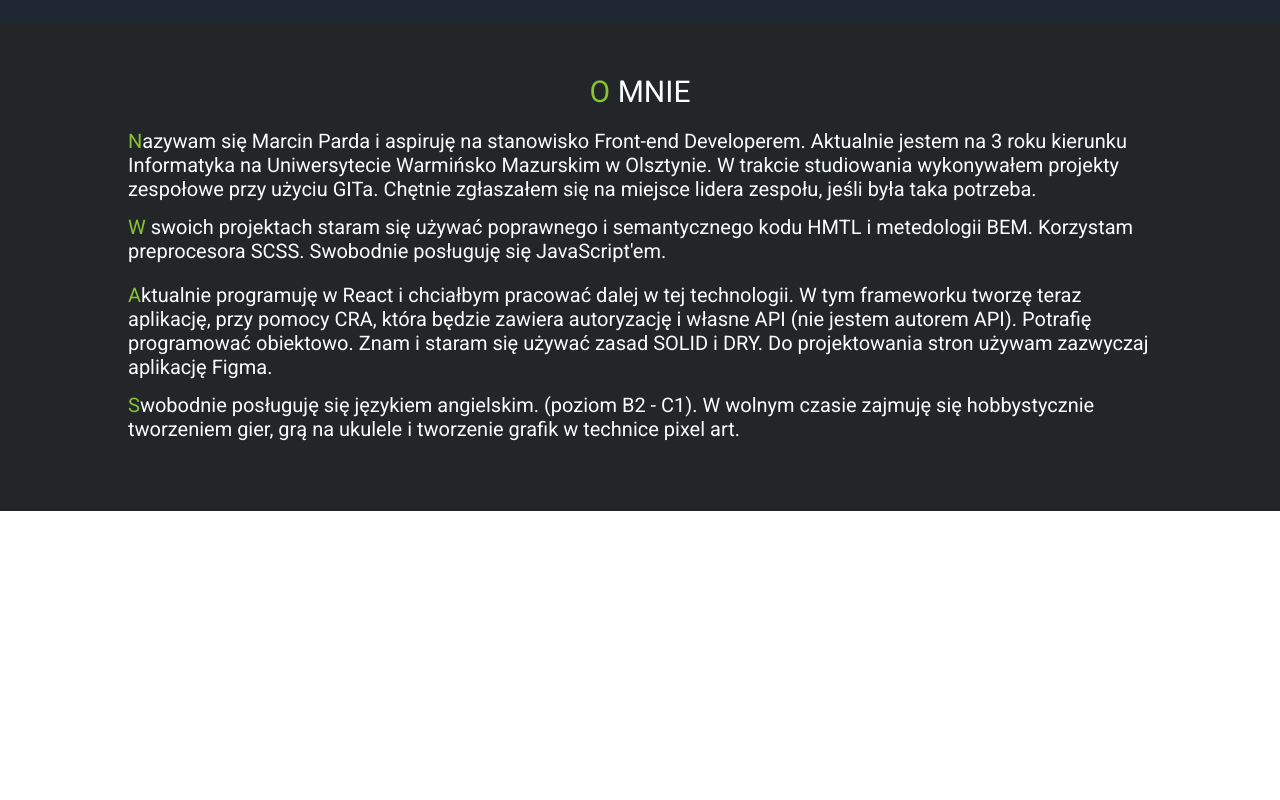
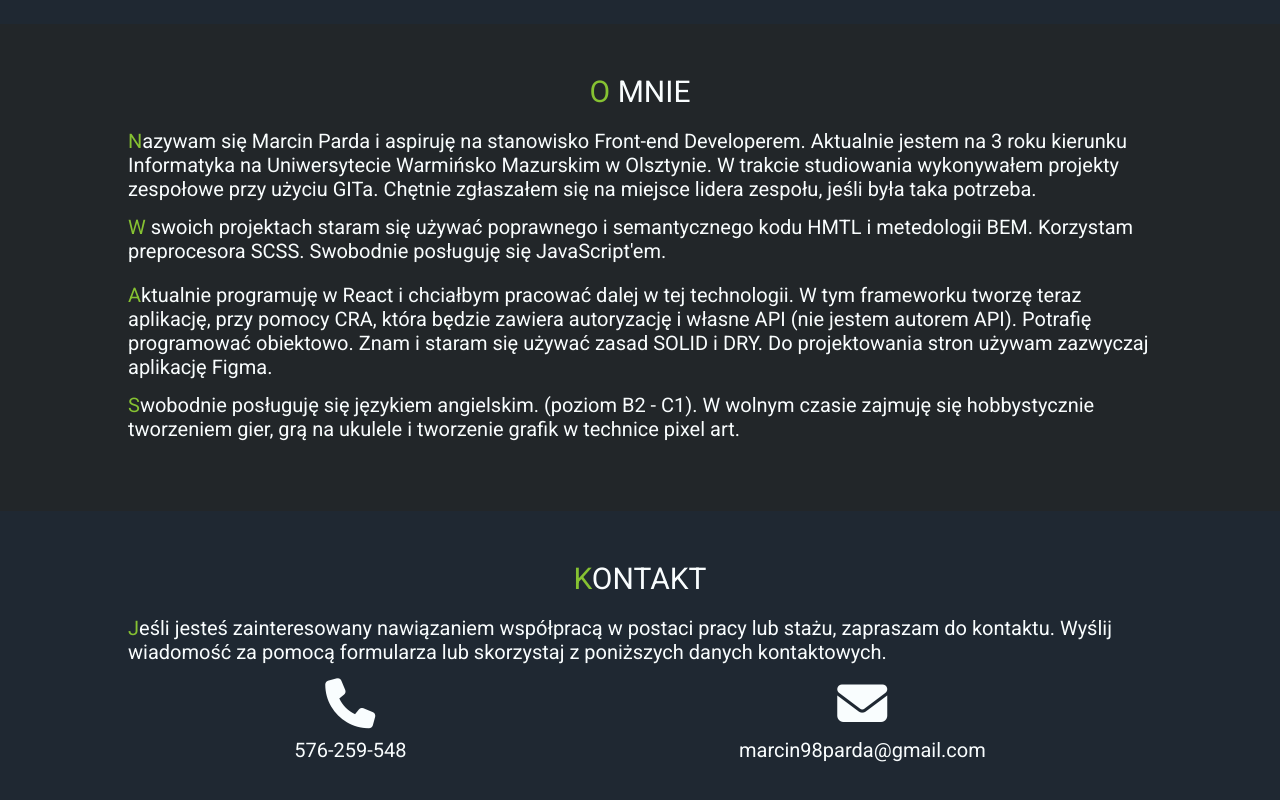
Before and after one commit to MarcinParda/portfolio, a React (Create React App) app: page / in a window 1280 px wide. Shown: the part 6538-7338 px from the top of the page. Before the commit the page ends 7049 px from the top, so only its background shows below. Built offline with nearby package versions, Linux system fonts and the light colour scheme.

Commit message:
add section contact

```diff
--- a/src/App.js
+++ b/src/App.js
@@ -4,6 +4,7 @@ import Technology from "./components/js/Technology";
 import Navigation from "./components/js/Navigation";
 import Projects from "./components/js/Projects";
 import AboutMe from "./components/js/AboutMe";
+import Contact from "./components/js/Contact";
 
 function App() {
   return (
@@ -12,6 +13,7 @@ function App() {
       <Technology/>
       <Projects/>
       <AboutMe/>
+      <Contact/>
     </div>
   );
 }
--- /dev/null
+++ b/src/components/js/Contact.js
@@ -0,0 +1,27 @@
+import React from 'react'
+import "./../sass/contact.scss";
+
+const Contact = () => {
+    return (
+        <section className="contact">
+            <div className="container">
+                <header><p className="p--h1 p--uppercase"><span className="span--green span--h1">K</span>ontakt</p></header>
+                <article>
+                    <p><span className="span--green">J</span>eśli jesteś zainteresowany nawiązaniem współpracą w postaci pracy lub stażu, zapraszam do kontaktu. Wyślij wiadomość za pomocą formularza lub skorzystaj z poniższych danych kontaktowych.</p>
+                    <div className="icons">
+                        <div className="icon">
+                            <i className="fa fa-phone"></i>
+                            <p>576-259-548</p>
+                        </div>
+                        <div className="icon">
+                            <i className="fa fa-envelope"></i>
+                            <p>marcin98parda@gmail.com</p>
+                        </div>
+                    </div>
+                </article>
+            </div>
+        </section>
+    )
+}
+
+export default Contact;
--- /dev/null
+++ b/src/components/sass/contact.scss
@@ -0,0 +1,30 @@
+@import "variables";
+
+section.contact{
+    padding: 50px 0 10px 0;
+    background-color: $color-darkgray;
+    .container{
+        header{
+            text-align: center;
+            margin-bottom: 20px;
+        }
+        article{
+            margin-bottom: 20px;
+            p{
+                margin-bottom: 14px;
+                text-align: left;
+            }
+        }
+        .icons{
+            display: flex;
+            justify-content: space-around;
+            .icon{
+                text-align: center;
+                i{
+                    font-size: 50px;
+                    margin-bottom: 10px;
+                }
+            }
+        }
+    }
+}
```
